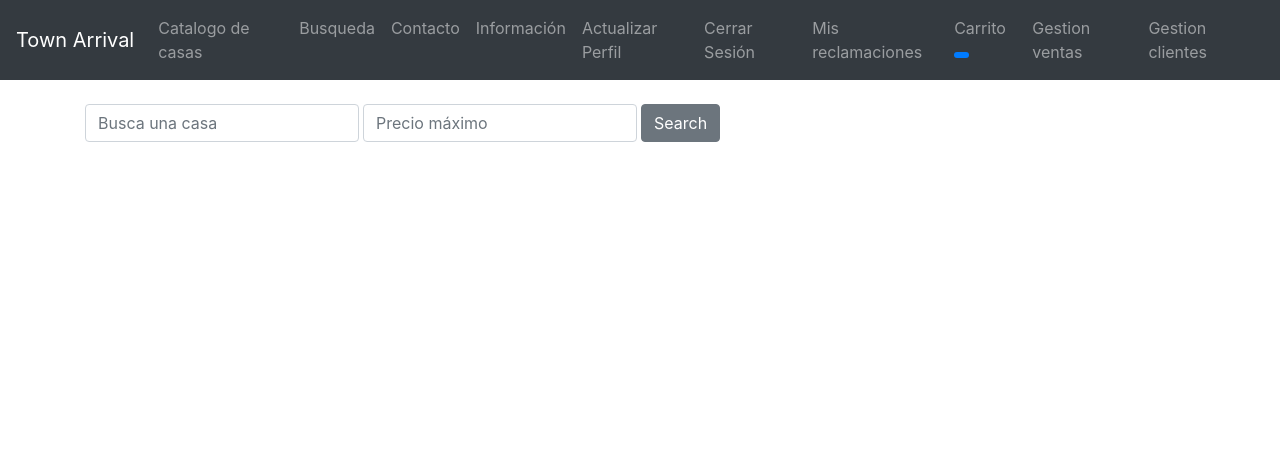
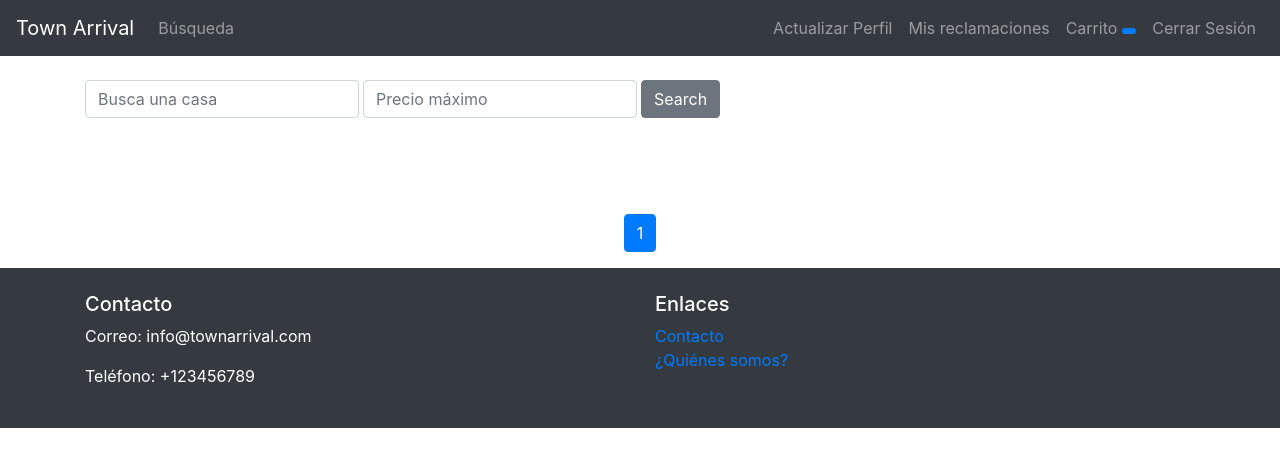
Before and after one commit to JuanJoCasamitjana/town_arrival, a Django app: page /busqueda in a window 1280 px wide. Shown: the top 467 px of the page. Run offline with Django 4.2, Linux system fonts and the light colour scheme; the visitor is signed in with stand-in values (Sample User, id 1); data that the repository does not hold is empty; some libraries are stand-ins or nearby versions.

Commit message:
feat: Footer, navbar y paginacion

```diff
--- a/app/templates/buscador.html
+++ b/app/templates/buscador.html
@@ -39,5 +39,29 @@
           </div>
         </div>
     </div>
+    <div class="container mt-4">
+      <div class="row">
+        <div class="col">
+          <ul class="pagination justify-content-center">
+            {% if casas.has_previous %}
+              <li class="page-item"><a class="page-link" href="?page=1">&laquo;&laquo;</a></li>
+              <li class="page-item"><a class="page-link" href="?page={{ casas.previous_page_number }}">Anterior</a></li>
+            {% endif %}
 
+            {% for i in casas.paginator.page_range %}
+              {% if casas.number == i %}
+                <li class="page-item active"><span class="page-link">{{ i }}</span></li>
+              {% else %}
+                <li class="page-item"><a class="page-link" href="?page={{ i }}">{{ i }}</a></li>
+              {% endif %}
+            {% endfor %}
+
+            {% if casas.has_next %}
+              <li class="page-item"><a class="page-link" href="?page={{ casas.next_page_number }}">Siguiente</a></li>
+              <li class="page-item"><a class="page-link" href="?page={{ casas.paginator.num_pages }}">&raquo;&raquo;</a></li>
+            {% endif %}
+          </ul>
+        </div>
+      </div>
+    </div>
 {% endblock content %}
--- a/app/views.py
+++ b/app/views.py
@@ -13,6 +13,7 @@ from django.conf import settings
 from django.http import HttpResponseRedirect
 from django.urls import reverse
 import requests
+from django.core.paginator import Paginator, EmptyPage, PageNotAnInteger
 
 
 
@@ -28,22 +29,39 @@ def busqueda(request):
         casas = casas.filter(Q(titulo__icontains=query) | Q(descripcion__icontains=query) | Q(localidad__icontains=query))
     if price:
         price = Decimal(price)
-        print(price)
         casas = casas.filter(Q(precioPorDia__lte=price))
-
+    items_por_pagina = 30
+    paginator = Paginator(casas, items_por_pagina)
+    page = request.GET.get('page')
+    try:
+        casas = paginator.page(page)
+    except PageNotAnInteger:
+        casas = paginator.page(1)
+    except EmptyPage:
+        casas = paginator.page(paginator.num_pages)
     return render(request, 'buscador.html', {
         'casas': casas,
-        'query':query,
-        'price':price,
-        'categorias':categorias,
-        'action_url':action_url
-        })
+        'query': query,
+        'price': price,
+        'categorias': categorias,
+        'action_url': action_url
+    })
 # Create your views here.
 def index(request):
     return HttpResponse("Hello, world. You're at the town_arrival index.")
 
 def catalogo_casas(request):
     casas = Casa.objects.all()
+    items_por_pagina = 30
+    paginator = Paginator(casas, items_por_pagina)
+    page = request.GET.get('page')
+    try:
+        casas = paginator.page(page)
+    except PageNotAnInteger:
+        casas = paginator.page(1)
+    except EmptyPage:
+        casas = paginator.page(paginator.num_pages)
+
     return render(request, 'catalogo_casas.html', {'casas': casas})
 
 def info_casa(request, casa_id):
@@ -214,20 +232,27 @@ def quienes_somos(request):
 def por_categoria(request, categoria):
     query = request.GET.get('query', '')
     price = request.GET.get('price', '')
-    print(price)
     cat = Categoria.objects.get(url=categoria)
     action_url = f"/busqueda/{cat.url}"
     casas = cat.casa_set.all()
-
     if query:
         casas = casas.filter(Q(titulo__icontains=query) | Q(descripcion__icontains=query) | Q(localidad__icontains=query))
     if price:
         price = Decimal(price)
-        print(price)
         casas = casas.filter(Q(precioPorDia__lte=price))
+    items_por_pagina = 30
+    paginator = Paginator(casas, items_por_pagina)
+    page = request.GET.get('page')
+
+    try:
+        casas = paginator.page(page)
+    except PageNotAnInteger:
+        casas = paginator.page(1)
+    except EmptyPage:
+        casas = paginator.page(paginator.num_pages)
     return render(request, 'buscador.html', {
         'casas': casas,
-        'query':query,
-        'price':price,
-        'action_url':action_url
-        })
+        'query': query,
+        'price': price,
+        'action_url': action_url
+    })
--- a/town_arrival/templates/base.html
+++ b/town_arrival/templates/base.html
@@ -12,14 +12,15 @@
             <a class="navbar-brand" href="{% url 'inicio' %}">Town Arrival</a>
 
             <ul class="navbar-nav">
-                <li class="nav-item"><a class="nav-link" href="{% url 'catalogo_casas' %}">Catalogo de casas</a></li>
-                <li class="nav-item"><a class="nav-link" href="{% url 'busqueda' %}">Busqueda</a></li>
+                <li class="nav-item"><a class="nav-link" href="{% url 'busqueda' %}">Búsqueda</a></li>
 
-                <li class="nav-item"><a class="nav-link" href="{% url 'mostrar_formulario_contacto' %}">Contacto</a></li>
-                <li class="nav-item"><a class="nav-link" href="{% url 'quienes_somos' %}">Información</a></li>
+            </ul>
             {% if user.is_authenticated %}
+            <ul class="navbar-nav ml-auto">
+                {% if user.profile.rol == 'Ar' %}
+                <li class="nav-item"><a class="nav-link" href="{% url 'crear_casa' %}">Añadir Casa</a></li>
+                {% endif %}
                 <li class="nav-item"><a class="nav-link" href="{% url 'update_profile' %}">Actualizar Perfil</a></li>
-                    <li class="nav-item"><a class="nav-link" href="{% url 'logout' %}">Cerrar Sesión</a></li>
                 <li class="nav-item"><a class="nav-link" href="{% url 'mis-reclamaciones' %}">Mis reclamaciones</a></li>
                 <li class="nav-item">
                     <a class="nav-link" href="{% url 'carrito' %}">
@@ -29,18 +30,15 @@
                         </span>
                     </a>
                 </li>
-                    {% if user.profile.rol == 'Ar' %}
-                        <li class="nav-item"><a class="nav-link" href="{% url 'crear_casa' %}">Añadir Casa</a></li>
+                <li class="nav-item"><a class="nav-link" href="{% url 'logout' %}">Cerrar Sesión</a></li>
+            </ul>
             {% endif %}
-                    {% if user.is_superuser %}
-                        <li class="nav-item"><a class="nav-link" href="{% url 'ventasAdmin' %}">Gestion ventas</a></li>
-                        <li class="nav-item"><a class="nav-link" href="{% url 'gestionAdmin' %}">Gestion clientes</a></li>
-                    {% endif %}
-                {% else %}
+            {% if not user.is_authenticated %}
+                <ul class="navbar-nav ml-auto">
                     <li class="nav-item"><a class="nav-link" href="{% url 'login' %}">Iniciar Sesión</a></li>
                     <li class="nav-item"><a class="nav-link" href="{% url 'register' %}">Registro</a></li>
+                </ul>
             {% endif %}
-            </ul>
         </nav>
     </header>
 
@@ -48,8 +46,25 @@
         {% block content %}{% endblock %}
     </main>
 
-    <footer>
-        <!-- Tu pie de página aquí -->
+    <footer class="bg-dark text-white p-4">
+        <div class="container">
+            <div class="row">
+                <div class="col-md-6">
+                    <h5>Contacto</h5>
+                    <p>Correo: info@townarrival.com</p>
+                    <p>Teléfono: +123456789</p>
+                </div>
+                <div class="col-md-6">
+                    <h5>Enlaces</h5>
+                    <ul class="list-unstyled">
+                        <li><a href="{% url 'mostrar_formulario_contacto' %}">Contacto</a></li>
+                        <li><a href="{% url 'quienes_somos' %}">¿Quiénes somos?</a></li>
+                    </ul>
+                </div>
+            </div>
+        </div>
     </footer>
+
+    <!-- ... (otros scripts y enlaces) ... -->
 </body>
 </html>
```
Lines whose indentation alone changed are shown as unchanged.
